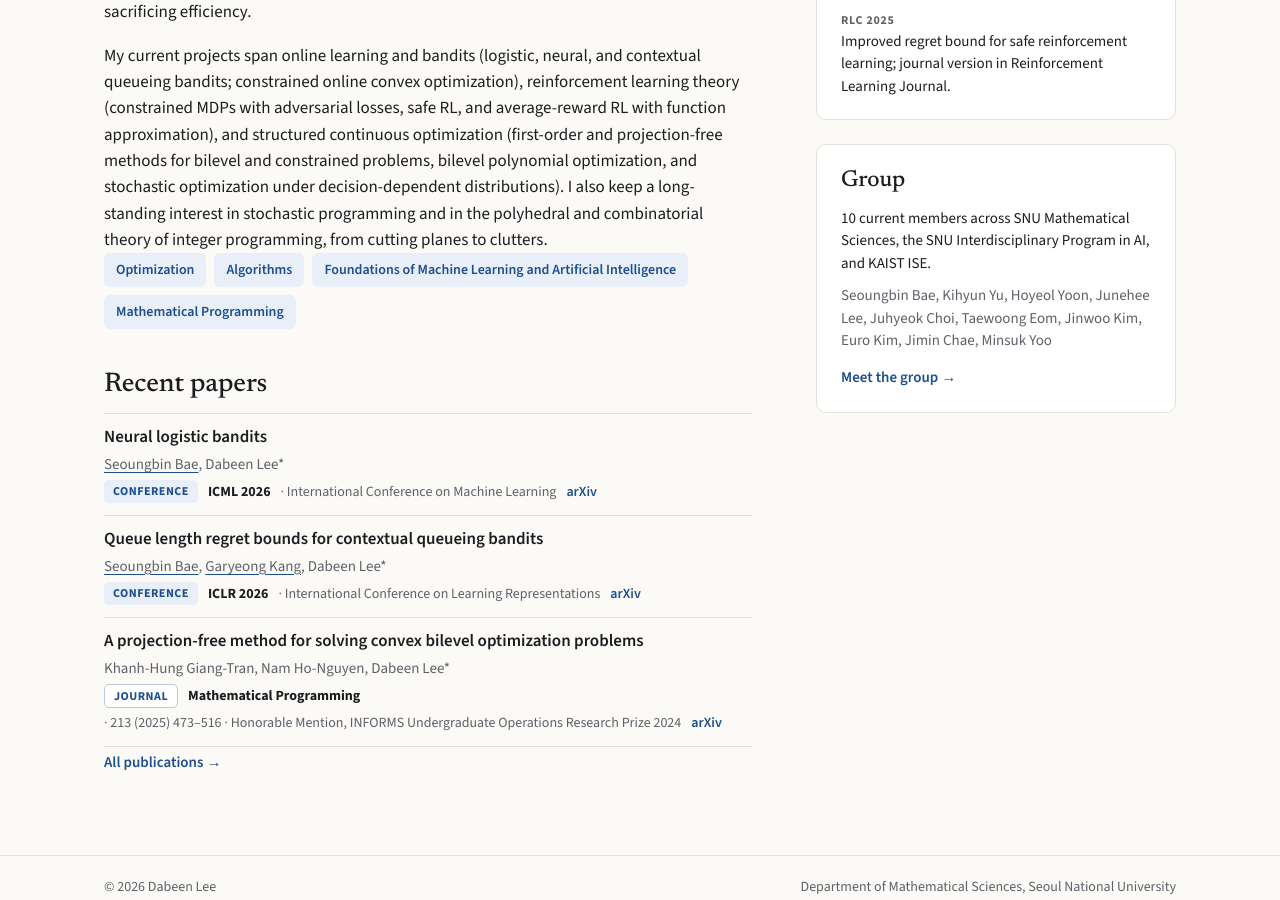
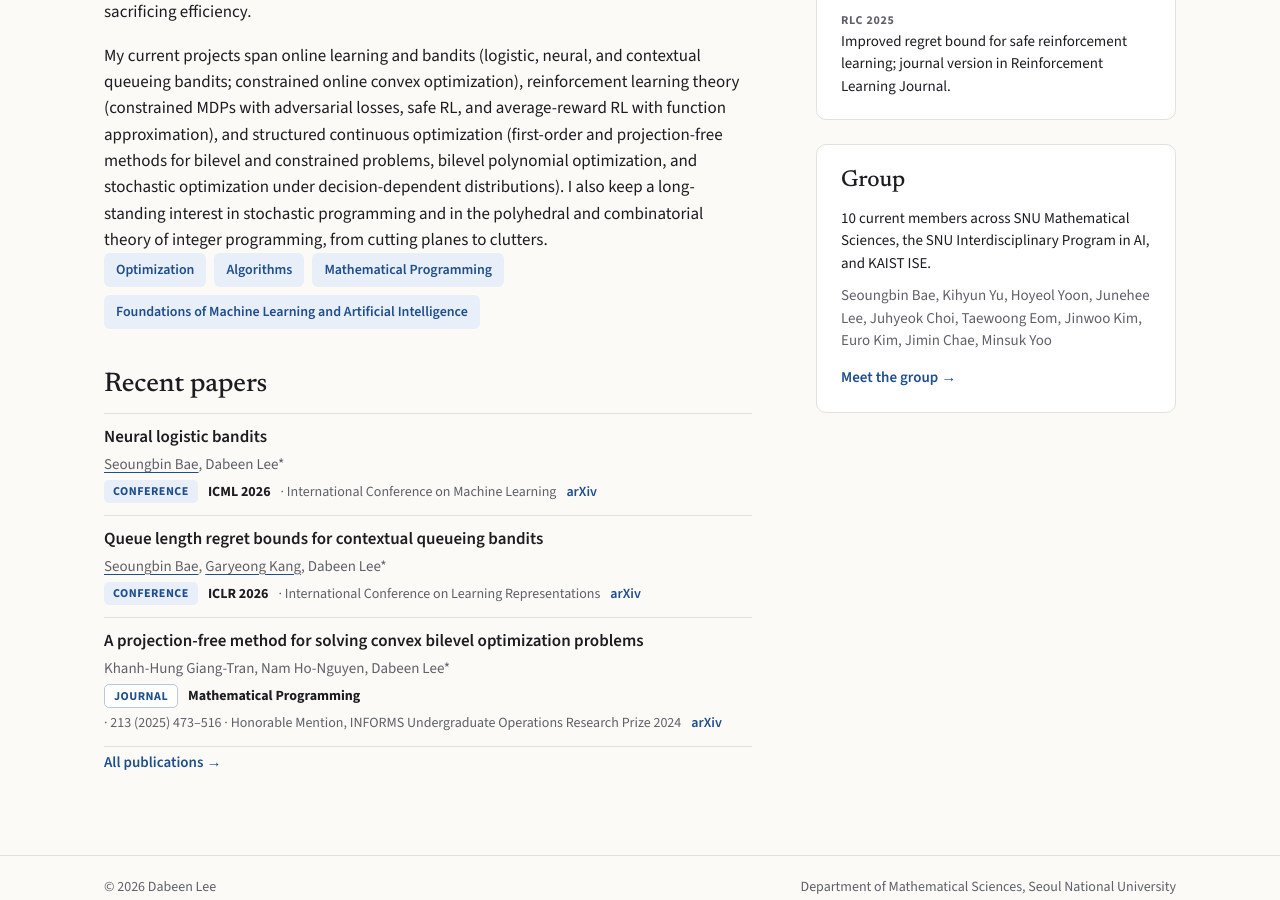
Before and after one commit to dabeenl/dabeenl.github.io, a Jekyll site: the page built from index.md, in a window 1280 px wide and 900 px high, scrolled down 804 px. Built offline with Jekyll 4.4.1, drawn with Linux system fonts in a browser that asks for light colours; part of the change alters nothing that is shown.

Commit message:
Reorder keyword chips
Co-Authored-By: Claude Fable 5.1 <noreply@anthropic.com>

```diff
--- a/_data/profile.yml
+++ b/_data/profile.yml
@@ -28,8 +28,8 @@ github: ""
 interests:
   - Optimization
   - Algorithms
+  - Mathematical Programming
   - Foundations of Machine Learning and Artificial Intelligence
-  - Mathematical Programming
 
 # Group page
 group_affiliations: "SNU Mathematical Sciences, the SNU Interdisciplinary Program in AI, and KAIST ISE"
```
